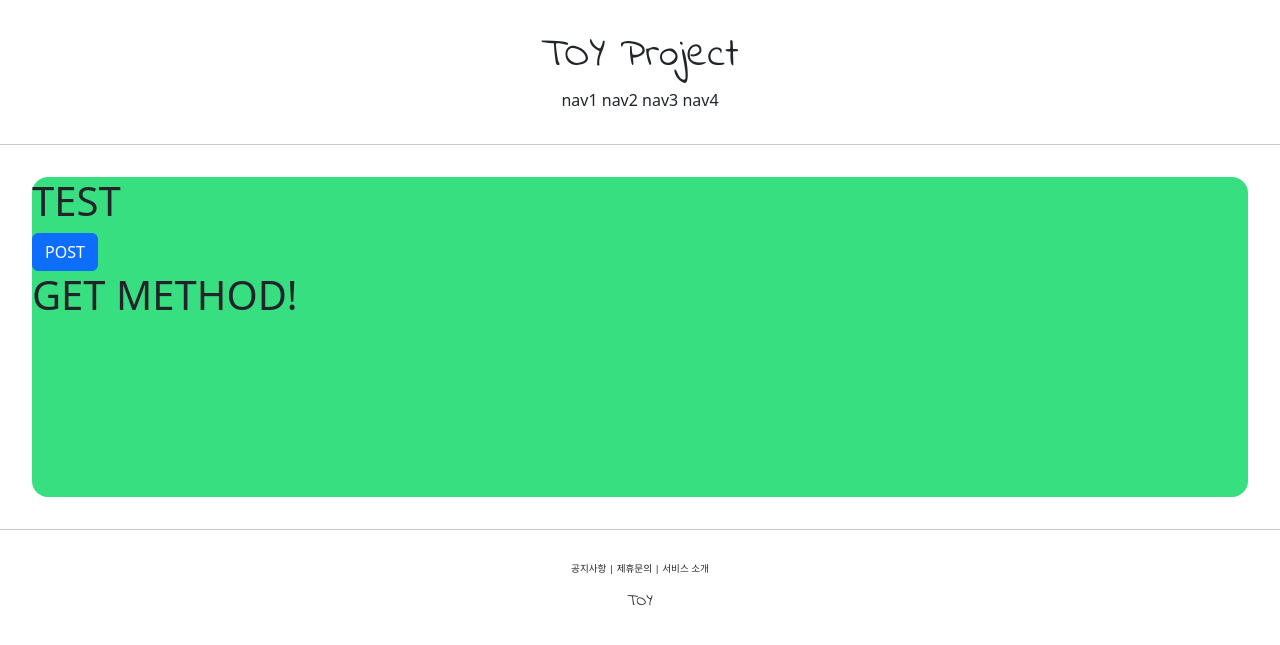
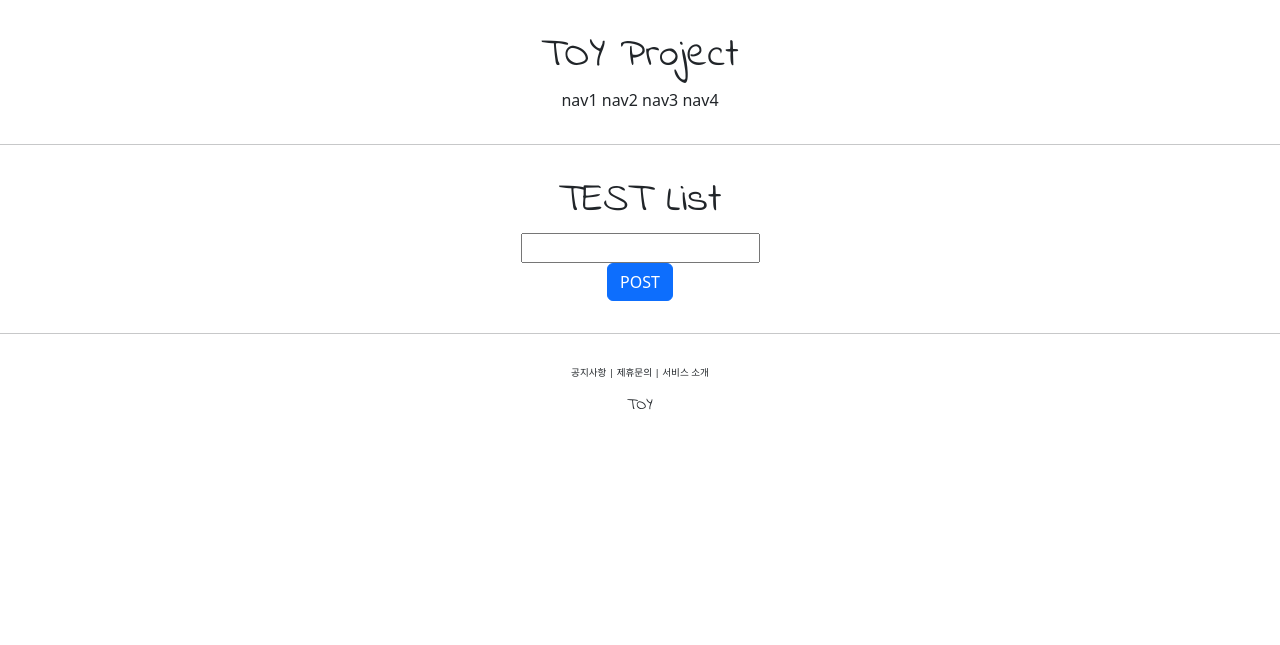
Before and after one commit to success899/toyproject, a Django app: page /member/hello_world/ in a window 1280 px wide. Shown: the top 645 px of the page. Run offline with Django 4.2, Linux system fonts and the light colour scheme.

Commit message:
GET POST test commit 2

```diff
--- a/memberapp/templates/memberapp/hello_world.html
+++ b/memberapp/templates/memberapp/hello_world.html
@@ -2,19 +2,26 @@
 
 {% block content %}
 
-    <div style="height:20rem; background-color: #38df81; border-radius: 1rem; margin: 2rem;">
-        <h1>
-          TEST
+    <div style="border-radius: 1rem; margin: 2rem; text-align: center;">
+        <h1 style="font-family: 'Indie Flower', cursive;">
+          TEST List
         </h1>
 
         <form action="/member/hello_world/" method="post">
             {% csrf_token %}
-            <input type="submit" class="btn btn-primary" value="POST">
+            <div>
+                <input type="text" name="test_input">
+            </div>
+            <div>
+                <input type="submit" class="btn btn-primary" value="POST">
+            </div>
         </form>
 
+        {% if hello_world_output %}
         <h1>
-            {{ text }}
+            {{ hello_world_output.text }}
         </h1>
+        {% endif %}
 
     </div>
 
--- a/memberapp/views.py
+++ b/memberapp/views.py
@@ -1,11 +1,21 @@
 from django.http import HttpResponse
 from django.shortcuts import render
+
+from memberapp.models import HelloWorld
+
 
 # Create your views here.
 
 def hello_world(request):
 
     if request.method == "POST":
-        return render(request, 'memberapp/hello_world.html', context={'text': 'POST METHOD!'})
+
+        temp = request.POST.get('test_input')
+
+        new_hello_world = HelloWorld()
+        new_hello_world.text = temp
+        new_hello_world.save()
+
+        return render(request, 'memberapp/hello_world.html', context={'hello_world_output': new_hello_world })
     else:
         return render(request, 'memberapp/hello_world.html', context={'text': 'GET METHOD!'})
```
